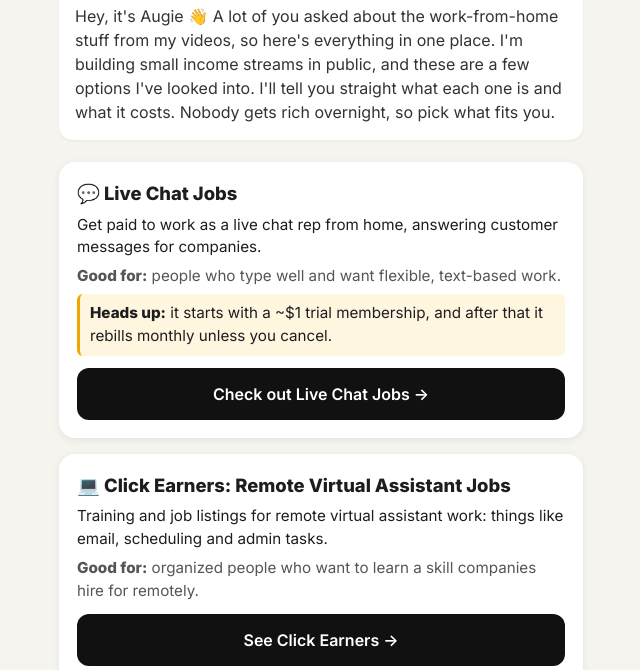
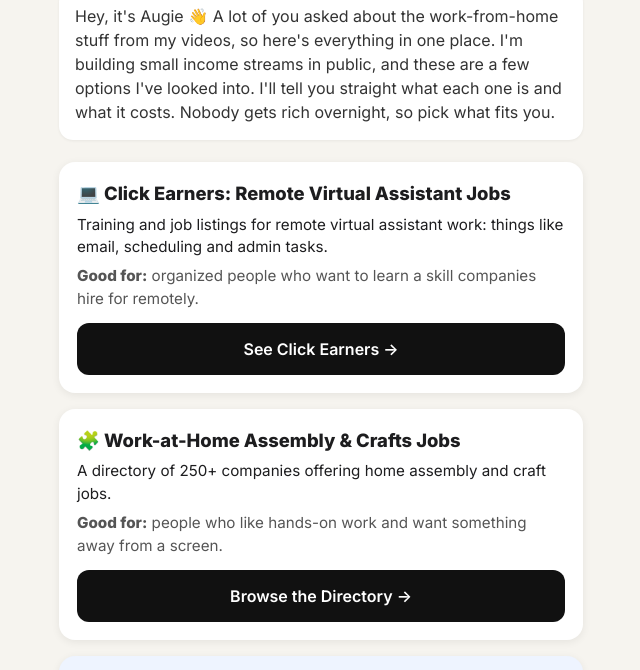
Before and after one commit to augieandsloane/augiespicks-jobs, a plain HTML site: page index.html in a window 1280 px wide. Shown: the part 116-786 px from the top of the page, without its empty margins (319-959 px from the left). Drawn offline with Linux system fonts and the light colour scheme.

Commit message:
Fix affiliate links, remove Live Chat Jobs

```diff
--- a/index.html
+++ b/index.html
@@ -36,25 +36,17 @@ footer{font-size:.82rem;color:#666;text-align:center;margin-top:26px}footer p{ma
 </header>
 
 <section class="card">
-<h2>💬 Live Chat Jobs</h2>
-<p>Get paid to work as a live chat rep from home, answering customer messages for companies.</p>
-<p class="who"><strong>Good for:</strong> people who type well and want flexible, text-based work.</p>
-<p class="note"><strong>Heads up:</strong> it starts with a ~$1 trial membership, and after that it rebills monthly unless you cancel.</p>
-<a class="btn" href="https://sodacitysc.socialsrep.hop.clickbank.net" target="_blank" rel="sponsored noopener">Check out Live Chat Jobs →</a>
-</section>
-
-<section class="card">
 <h2>💻 Click Earners: Remote Virtual Assistant Jobs</h2>
 <p>Training and job listings for remote virtual assistant work: things like email, scheduling and admin tasks.</p>
 <p class="who"><strong>Good for:</strong> organized people who want to learn a skill companies hire for remotely.</p>
-<a class="btn" href="https://sodacitysc.clkearners.hop.clickbank.net" target="_blank" rel="sponsored noopener">See Click Earners →</a>
+<a class="btn" href="https://hop.clickbank.net/?affiliate=sodacitysc&amp;vendor=clkearners" target="_blank" rel="sponsored noopener">See Click Earners →</a>
 </section>
 
 <section class="card">
 <h2>🧩 Work-at-Home Assembly &amp; Crafts Jobs</h2>
 <p>A directory of 250+ companies offering home assembly and craft jobs.</p>
 <p class="who"><strong>Good for:</strong> people who like hands-on work and want something away from a screen.</p>
-<a class="btn" href="https://sodacitysc.324253.hop.clickbank.net" target="_blank" rel="sponsored noopener">Browse the Directory →</a>
+<a class="btn" href="https://hop.clickbank.net/?affiliate=sodacitysc&amp;vendor=324253" target="_blank" rel="sponsored noopener">Browse the Directory →</a>
 </section>
 
 <section class="card small">
```
